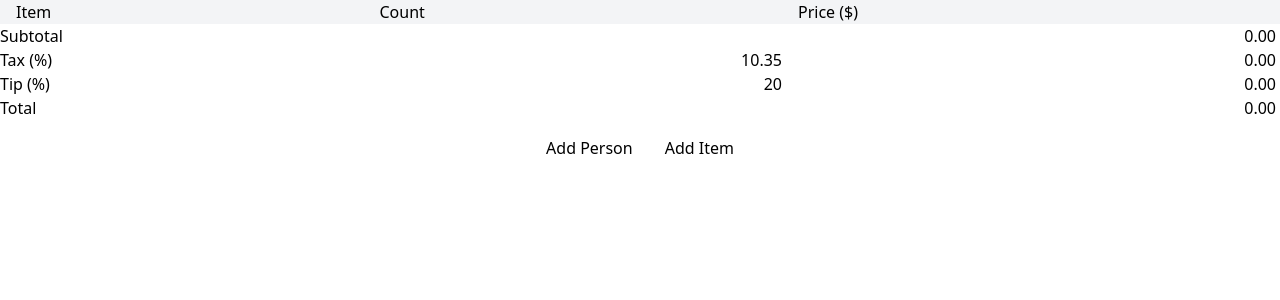
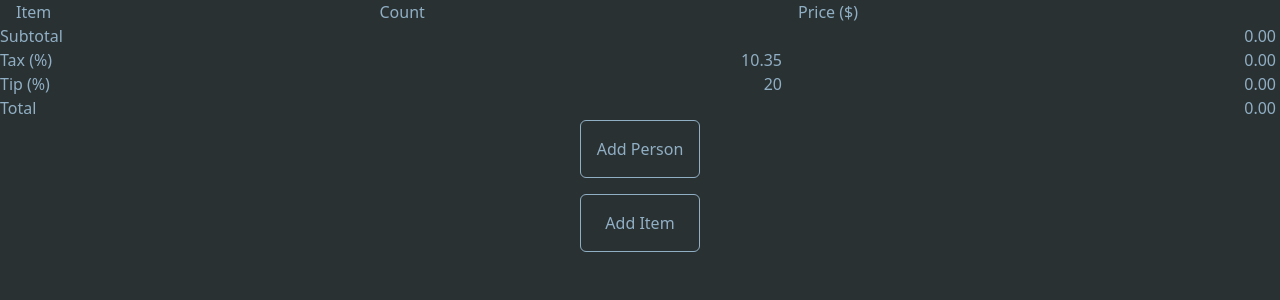
Before and after one commit to dphoria/bill, a Flask app: template src/ui/templates/items.html in a window 1280 px wide. Shown: the top 300 px of the page. Run offline with Flask 3, Linux system fonts and the light colour scheme; the template is opened without the code that fills it, so the values that code supplies are empty.

Commit message:
items page

```diff
--- a/src/ui/static/items.js
+++ b/src/ui/static/items.js
@@ -106,6 +106,11 @@ function setItemFromInput(index) {
     row.querySelector(`#item-count-${index}`).textContent = countInput.value;
     row.querySelector(`#item-price-${index}`).textContent = parseFloat(priceINput.value).toFixed(2);
 }
+function setItemForInput(name, count, price) {
+    document.querySelector("input#item-name").value = name || "";
+    document.querySelector("input#item-count").value = count || "1";
+    document.querySelector("input#item-price").value = price || "0.00";
+}
 function setItemClickHandler(index) {
     const editItemButton = document.querySelector(`button#item-name-${index}`);
     editItemButton.addEventListener("click", () => {
@@ -116,9 +121,7 @@ function setItemClickHandler(index) {
         const itemNameButton = row.querySelector(`#item-name-${index}`);
         const itemCountCell = row.querySelector(`#item-count-${index}`);
         const itemPriceCell = row.querySelector(`#item-price-${index}`);
-        document.querySelector("input#item-name").value = itemNameButton.textContent || "";
-        document.querySelector("input#item-count").value = itemCountCell.textContent || "1";
-        document.querySelector("input#item-price").value = itemPriceCell.textContent || "0.00";
+        setItemForInput(itemNameButton.textContent, itemCountCell.textContent, itemPriceCell.textContent);
         showModalWindow("item");
     });
 }
@@ -127,7 +130,7 @@ function addItem(name) {
     const numItems = getNumItems();
     const newRowIndex = numItems + 1;
     const newRow = table.insertRow(newRowIndex);
-    newRow.classList.add("py-1", "hover:bg-gray-100", "dark:hover:bg-gray-700", "border-y");
+    newRow.classList.add("py-1", "py-1", "border-y", "border-rust");
     const nameCell = newRow.insertCell(0);
     const countCell = newRow.insertCell(1);
     const priceCell = newRow.insertCell(2);
@@ -202,6 +205,7 @@ document.addEventListener("DOMContentLoaded", () => {
     addItemButton.addEventListener("click", () => {
         const itemIndex = document.querySelector("input#item-index");
         itemIndex.value = "-1";
+        setItemForInput(null, null, null);
         showModalWindow("item");
     });
     addItemOkButton.addEventListener("click", () => {
--- a/src/ui/static/output.css
+++ b/src/ui/static/output.css
@@ -377,6 +377,9 @@
     --default-mono-font-variation-settings: var(
       --font-mono--font-variation-settings
     );
+    --color-charcoal: #2A3132;
+    --color-rust: #763626;
+    --color-sky: #90AFC5;
   }
 }
 @layer base {
@@ -557,6 +560,9 @@
   .m-4 {
     margin: calc(var(--spacing) * 4);
   }
+  .mx-auto {
+    margin-inline: auto;
+  }
   .block {
     display: block;
   }
@@ -577,6 +583,12 @@
   }
   .table {
     display: table;
+  }
+  .h-full {
+    height: 100%;
+  }
+  .h-screen {
+    height: 100vh;
   }
   .w-full {
     width: 100%;
@@ -631,11 +643,29 @@
     border-block-style: var(--tw-border-style);
     border-block-width: 1px;
   }
+  .border-black {
+    border-color: var(--color-black);
+  }
+  .border-charcoal {
+    border-color: var(--color-charcoal);
+  }
   .border-gray-900 {
     border-color: var(--color-gray-900);
   }
+  .border-rust {
+    border-color: var(--color-rust);
+  }
+  .bg-charcoal {
+    background-color: var(--color-charcoal);
+  }
   .bg-gray-100 {
     background-color: var(--color-gray-100);
+  }
+  .bg-gray-800 {
+    background-color: var(--color-gray-800);
+  }
+  .bg-sky {
+    background-color: var(--color-sky);
   }
   .bg-slate-500 {
     background-color: var(--color-slate-500);
@@ -667,11 +697,23 @@
   .text-center {
     text-align: center;
   }
+  .text-left {
+    text-align: left;
+  }
   .text-right {
     text-align: right;
   }
   .text-black {
     color: var(--color-black);
+  }
+  .text-blue-300 {
+    color: var(--color-blue-300);
+  }
+  .text-rust {
+    color: var(--color-rust);
+  }
+  .text-sky {
+    color: var(--color-sky);
   }
   .underline {
     text-decoration-line: underline;
@@ -682,6 +724,27 @@
   }
   .filter {
     filter: var(--tw-blur,) var(--tw-brightness,) var(--tw-contrast,) var(--tw-grayscale,) var(--tw-hue-rotate,) var(--tw-invert,) var(--tw-saturate,) var(--tw-sepia,) var(--tw-drop-shadow,);
+  }
+  .file\:rounded-full {
+    &::file-selector-button {
+      border-radius: calc(infinity * 1px);
+    }
+  }
+  .file\:border-0 {
+    &::file-selector-button {
+      border-style: var(--tw-border-style);
+      border-width: 0px;
+    }
+  }
+  .file\:bg-rose-800 {
+    &::file-selector-button {
+      background-color: var(--color-rose-800);
+    }
+  }
+  .file\:bg-rust {
+    &::file-selector-button {
+      background-color: var(--color-rust);
+    }
   }
   .hover\:bg-gray-100 {
     &:hover {
--- a/src/ui/templates/items.html
+++ b/src/ui/templates/items.html
@@ -14,68 +14,75 @@
   </style>
 </head>
 
-<body class="bg-white text-black dark:bg-gray-950 dark:text-white">
-  <table id="receipt-table" class="w-full border-collapse border-gray-900">
-    <tr class="py-8 bg-gray-100 dark:bg-gray-700">
+<body class="bg-charcoal text-sky">
+
+  <div id="add-person-modal" class="hidden flex items-center justify-center bg-sky text-rust">
+    <div class="flex flex-col items-center space-y-4 border-collapse">
+      <label for="person-name" class="block w-full">Name</label>
+      <input type="text" id="person-name" class="block w-full">
+      <button id="add-person-ok-button" class="block w-full border p-4 rounded-md border-charcoal">OK</button>
+    </div>
+  </div>
+
+  <div id="add-item-modal"
+    class="hidden flex flex-col items-center justify-center bg-sky text-rust">
+    <div class="flex flex-row items-center space-x-4">
+      <label for="item-name" class="px-4 text-left">Name</label>
+      <input type="text" id="item-name" class="px-4">
+    </div>
+    <div class="flex flex-row items-center space-x-4">
+      <label for="item-count" class="px-4 text-left">Count</label>
+      <input type="number" id="item-count" value="1" min="1" class="px-4 text-right justify-right">
+    </div>
+    <div class="flex flex-row items-center space-x-4">
+      <label for="item-price" class="px-4 text-left">Price</label>
+      <input type="number" id="item-price" value="0.00" class="px-4 text-right justify-right">
+    </div>
+    <div class="flex flex-row items-center border p-4 rounded-md border-charcoal w-full">
+      <input type="hidden" id="item-index" value="-1">
+      <button id="add-item-ok-button" class="w-full">OK</button>
+    </div>
+  </div>
+
+  <table id="receipt-table" class="w-full border-collapse">
+    <tr class="py-8">
       <td class="px-4 sticky-column">Item</td>
       <td class="px-4">Count</td>
       <td class="px-4">Price ($)</td>
     </tr>
     {% for item in items %}
-    <tr class="py-1 hover:bg-gray-100 dark:hover:bg-gray-700 border-y">
+    <tr class="py-1 border-y border-rust">
       <td class="sticky-column"><button id="item-name-{{ loop.index0 }}">{{ item.name }}</button></td>
       <td id="item-count-{{ loop.index0 }}" class="text-center">{{ item.count }}</td>
       <td id="item-price-{{ loop.index0 }}" class="text-right">{{ item.price }}</td>
     </tr>
     {% endfor %}
-    <tr class="py-1 hover:bg-gray-100 dark:hover:bg-gray-700">
+    <tr class="py-1">
       <td class="sticky-column">Subtotal</td>
       <td></td>
       <td id="subtotal" class="text-right pr-1"></td>
     </tr>
-    <tr class="py-1 hover:bg-gray-100 dark:hover:bg-gray-700">
+    <tr class="py-1">
       <td class="sticky-column"><button id="tax-button">Tax (%)</button></td>
       <td id="tax-percent" class="text-right">10.35</td>
       <td id="tax" class="text-right pr-1"></td>
     </tr>
-    <tr class="py-1 hover:bg-gray-100 dark:hover:bg-gray-700">
+    <tr class="py-1">
       <td class="sticky-column"><button id="tip-button">Tip (%)</button></td>
       <td id="tip-percent" class="text-right">20</td>
       <td id="tip" class="text-right pr-1"></td>
     </tr>
-    <tr class="py-1 hover:bg-gray-100 dark:hover:bg-gray-700">
+    <tr class="py-1">
       <td class="sticky-column">Total</td>
       <td></td>
       <td id="total" class="text-right pr-1"></td>
     </tr>
   </table>
 
-  <div class="flex justify-center items-center">
-    <button id="add-person-button" class="m-4 block">Add Person</button>
-    <button id="add-item-button" class="m-4 block">Add Item</button>
-
-    <div id="add-person-modal" class="hidden fixed flex items-center justify-center bg-slate-500 border-collapse">
-      <label for="person-name" class="px-4">Name</label>
-      <input type="text" id="person-name" class="px-4">
-      <button id="add-person-ok-button" class="px-4 rounded-md">OK</button>
-    </div>
-
-    <div id="add-item-modal"
-      class="hidden fixed flex flex-col items-center justify-center bg-slate-500 border-collapse space-y-4 p-4">
-      <div class="flex flex-row items-center space-x-4">
-        <label for="item-name" class="px-4">Name</label>
-        <input type="text" id="item-name" class="px-4">
-      </div>
-      <div class="flex flex-row items-center space-x-4">
-        <label for="item-count" class="px-4">Count</label>
-        <input type="number" id="item-count" value="1" min="1" class="px-4 text-right">
-      </div>
-      <div class="flex flex-row items-center space-x-4">
-        <label for="item-price" class="px-4">Price</label>
-        <input type="number" id="item-price" value="0.00" class="px-4 text-right">
-      </div>
-      <input type="hidden" id="item-index" value="-1">
-      <button id="add-item-ok-button" class="px-4 rounded-md">OK</button>
+  <div class="flex justify-center">
+    <div class="flex flex-col items-center space-y-4 border-collapse">
+      <button id="add-person-button" class="block w-full border p-4 rounded-md">Add Person</button>
+      <button id="add-item-button" class="block w-full border p-4 rounded-md">Add Item</button>
     </div>
   </div>
 
```
Also changed, not shown: src/ui/items.ts (+9 -5 lines).
